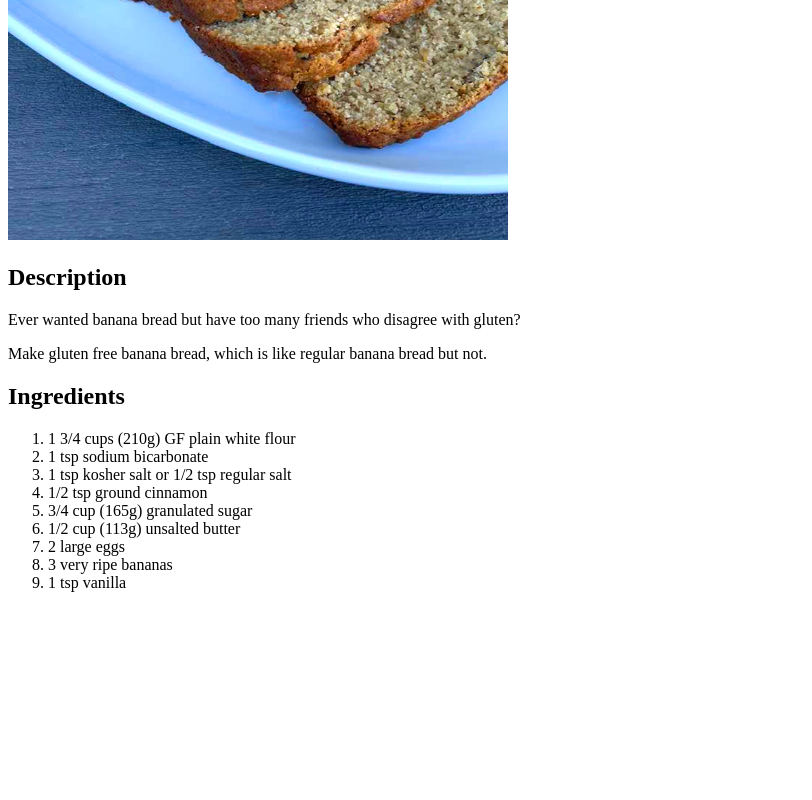
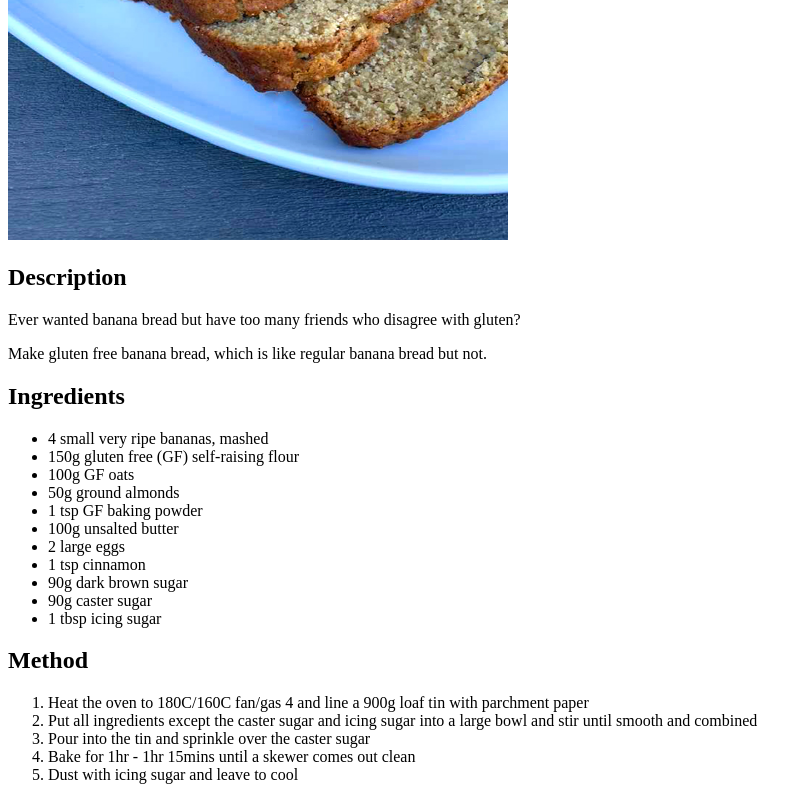
Before and after one commit to NovaSentry/odin-recipes, a plain HTML site: page recipes/banana-bread-gf.html in a window 1280 px wide. Shown: the part 390-1190 px from the top of the page, without its empty margins (0-812 px from the left). Before the commit the page ends 998 px from the top, so only its background shows below. Drawn offline with Linux system fonts and the light colour scheme.

```diff
--- a/recipes/banana-bread-gf.html
+++ b/recipes/banana-bread-gf.html
@@ -12,16 +12,26 @@
     <p>Ever wanted banana bread but have too many friends who disagree with gluten?</p>
     <p>Make gluten free banana bread, which is like regular banana bread but not.</p>
     <h2>Ingredients</h2>
+    <ul>
+        <li>4 small very ripe bananas, mashed</li>
+        <li>150g gluten free (GF) self-raising flour</li>
+        <li>100g GF oats</li>
+        <li>50g ground almonds</li>
+        <li>1 tsp GF baking powder</li>
+        <li>100g unsalted butter</li>
+        <li>2 large eggs</li>
+        <li>1 tsp cinnamon</li>
+        <li>90g dark brown sugar</li>
+        <li>90g caster sugar</li>
+        <li>1 tbsp icing sugar</li>
+    </ul>
+    <h2>Method</h2>
     <ol>
-        <li>1 3/4 cups (210g) GF plain white flour</li>
-        <li>1 tsp sodium bicarbonate</li>
-        <li>1 tsp kosher salt or 1/2 tsp regular salt</li>
-        <li>1/2 tsp ground cinnamon</li>
-        <li>3/4 cup (165g) granulated sugar</li>
-        <li>1/2 cup (113g) unsalted butter</li>
-        <li>2 large eggs</li>
-        <li>3 very ripe bananas</li>
-        <li>1 tsp vanilla</li>
+        <li>Heat the oven to 180C/160C fan/gas 4 and line a 900g loaf tin with parchment paper</li>
+        <li>Put all ingredients except the caster sugar and icing sugar into a large bowl and stir until smooth and combined</li>
+        <li>Pour into the tin and sprinkle over the caster sugar</li>
+        <li>Bake for 1hr - 1hr 15mins until a skewer comes out clean</li>
+        <li>Dust with icing sugar and leave to cool</li>
     </ol>
 </body>
 </html>
```
Also changed, not shown: index.html (+1 -0 lines).
